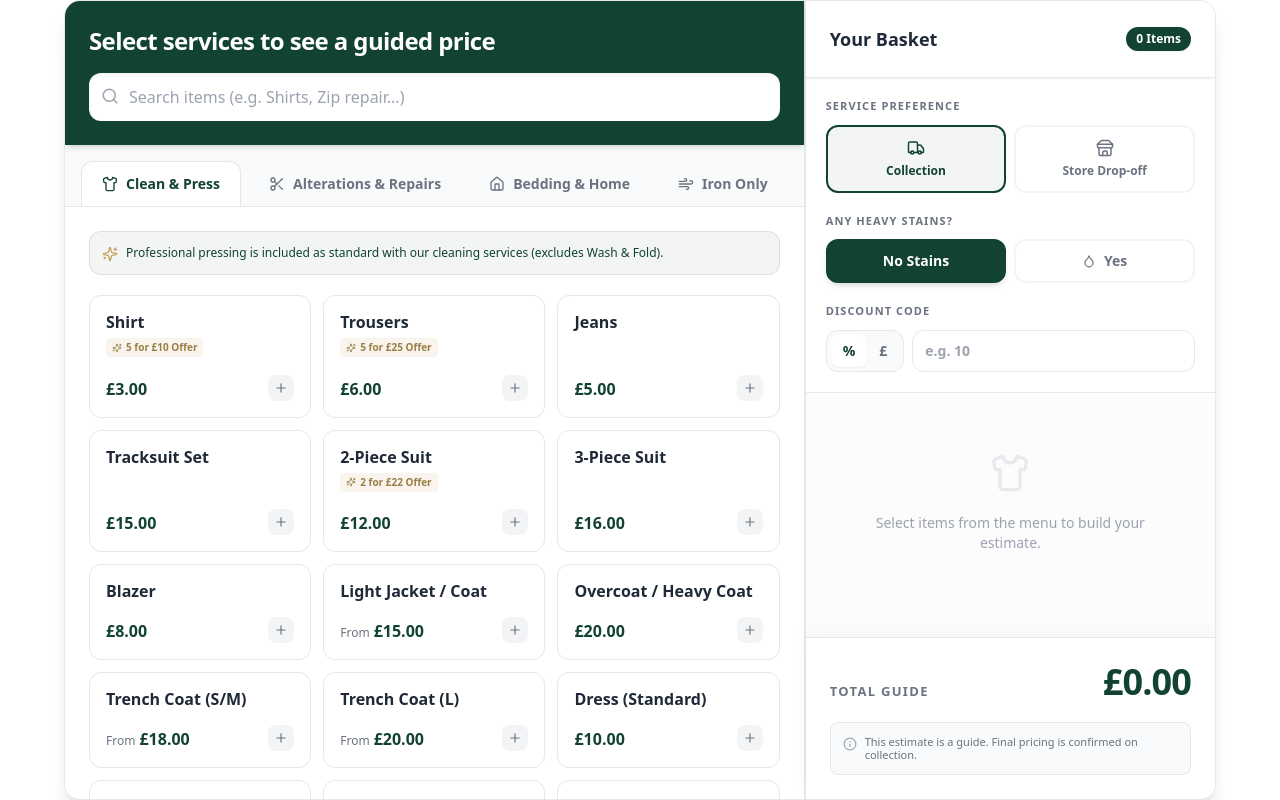
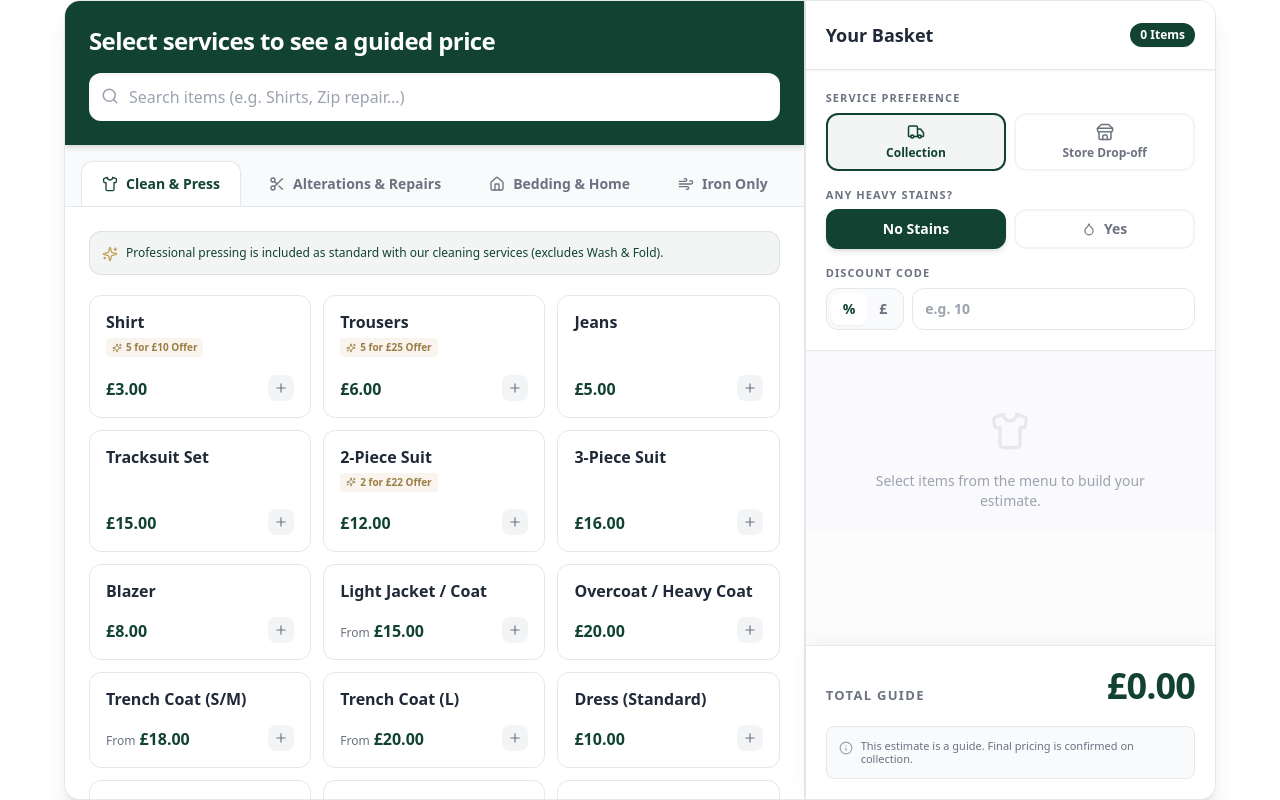
Before and after one commit to asho221/flydry-pricing-2, a React (Create React App) app: page / in a window 1280 px wide. Built offline with nearby package versions, Linux system fonts and the light colour scheme.

Commit message:
Update App.js

```diff
--- a/src/App.js
+++ b/src/App.js
@@ -175,7 +175,7 @@ export default function FlyDryEstimator() {
   const visibleItems = getVisibleItems();
 
   return (
-    <div className="w-full max-w-6xl mx-auto bg-white rounded-2xl shadow-xl border border-gray-200 overflow-hidden flex flex-col md:flex-row font-sans text-gray-800 h-[85vh] min-h-[600px] md:h-[800px]">
+    <div className="w-full max-w-6xl mx-auto bg-white rounded-2xl shadow-xl border border-gray-200 overflow-hidden flex flex-col md:flex-row font-sans text-gray-800 h-[90vh] min-h-[600px] md:h-[800px]">
 
       {/* LEFT PANE: Guided Service Menu */}
       <div className="flex-1 flex flex-col bg-gray-50 border-r border-gray-200">
@@ -284,28 +284,32 @@ export default function FlyDryEstimator() {
       {/* RIGHT PANE: The Live Basket & Options */}
       <div className="w-full md:w-[420px] bg-gray-50/50 flex flex-col border-l border-gray-200">
 
-        <div className="p-6 border-b border-gray-200 bg-white flex justify-between items-center shadow-sm z-10">
+        {/* HEADER (Fixed) */}
+        <div className="p-4 sm:p-5 border-b border-gray-200 bg-white flex justify-between items-center shadow-sm z-10 shrink-0">
           <h3 className="font-bold text-gray-800 text-lg">Your Basket</h3>
           <span className="text-xs font-bold bg-[#114232] text-white px-2.5 py-1 rounded-full shadow-sm">
             {cart.reduce((sum, item) => sum + item.qty, 0)} Items
           </span>
         </div>
 
+        {/* COMBINED SCROLLABLE AREA - Prevents cart items from being squished! */}
+        <div className="flex-1 overflow-y-auto">
+
           {/* Easy Multiple Choice Options */}
-        <div className="p-5 border-b border-gray-200 bg-white space-y-5">
+          <div className="p-4 sm:p-5 border-b border-gray-200 bg-white space-y-4">
             <div>
-            <p className="text-[11px] font-bold text-gray-500 uppercase tracking-widest mb-2.5">Service Preference</p>
+              <p className="text-[11px] font-bold text-gray-500 uppercase tracking-widest mb-1.5">Service Preference</p>
               <div className="flex gap-2">
                 <button
                   onClick={() => setDeliveryMode('pickup')}
-                className={`flex-1 flex flex-col items-center justify-center gap-1.5 py-3 px-2 rounded-xl border-2 transition-all ${deliveryMode === 'pickup' ? 'border-[#114232] bg-[#114232]/5 text-[#114232]' : 'border-gray-100 hover:border-gray-300 text-gray-500'}`}
+                  className={`flex-1 flex flex-col items-center justify-center gap-1 py-2 px-2 rounded-xl border-2 transition-all ${deliveryMode === 'pickup' ? 'border-[#114232] bg-[#114232]/5 text-[#114232]' : 'border-gray-100 hover:border-gray-300 text-gray-500'}`}
                 >
                   <Truck size={18} />
                   <span className="text-xs font-bold">Collection</span>
                 </button>
                 <button
                   onClick={() => setDeliveryMode('store')}
-                className={`flex-1 flex flex-col items-center justify-center gap-1.5 py-3 px-2 rounded-xl border-2 transition-all ${deliveryMode === 'store' ? 'border-[#114232] bg-[#114232]/5 text-[#114232]' : 'border-gray-100 hover:border-gray-300 text-gray-500'}`}
+                  className={`flex-1 flex flex-col items-center justify-center gap-1 py-2 px-2 rounded-xl border-2 transition-all ${deliveryMode === 'store' ? 'border-[#114232] bg-[#114232]/5 text-[#114232]' : 'border-gray-100 hover:border-gray-300 text-gray-500'}`}
                 >
                   <Store size={18} />
                   <span className="text-xs font-bold">Store Drop-off</span>
@@ -314,17 +318,17 @@ export default function FlyDryEstimator() {
             </div>
 
             <div>
-            <p className="text-[11px] font-bold text-gray-500 uppercase tracking-widest mb-2.5">Any Heavy Stains?</p>
+              <p className="text-[11px] font-bold text-gray-500 uppercase tracking-widest mb-1.5">Any Heavy Stains?</p>
               <div className="flex gap-2">
                 <button
                   onClick={() => setHasStains(false)}
-                className={`flex-1 py-2.5 rounded-xl border-2 font-bold text-sm transition-all ${!hasStains ? 'border-[#114232] bg-[#114232] text-white shadow-md' : 'border-gray-100 hover:border-gray-300 text-gray-500'}`}
+                  className={`flex-1 py-2 rounded-xl border-2 font-bold text-sm transition-all ${!hasStains ? 'border-[#114232] bg-[#114232] text-white shadow-md' : 'border-gray-100 hover:border-gray-300 text-gray-500'}`}
                 >
                   No Stains
                 </button>
                 <button
                   onClick={() => setHasStains(true)}
-                className={`flex-1 flex items-center justify-center gap-2 py-2.5 rounded-xl border-2 font-bold text-sm transition-all ${hasStains ? 'border-[#C5A059] bg-[#C5A059]/10 text-[#9b7e46]' : 'border-gray-100 hover:border-gray-300 text-gray-500'}`}
+                  className={`flex-1 flex items-center justify-center gap-2 py-2 rounded-xl border-2 font-bold text-sm transition-all ${hasStains ? 'border-[#C5A059] bg-[#C5A059]/10 text-[#9b7e46]' : 'border-gray-100 hover:border-gray-300 text-gray-500'}`}
                 >
                   <Droplet size={14} /> Yes
                 </button>
@@ -332,7 +336,7 @@ export default function FlyDryEstimator() {
             </div>
 
             <div>
-            <p className="text-[11px] font-bold text-gray-500 uppercase tracking-widest mb-2.5">Discount Code</p>
+              <p className="text-[11px] font-bold text-gray-500 uppercase tracking-widest mb-1.5">Discount Code</p>
               <div className="flex gap-2">
                 <div className="flex bg-gray-50 rounded-xl p-1 border border-gray-200">
                   <button
@@ -357,7 +361,7 @@ export default function FlyDryEstimator() {
           </div>
 
           {/* Cart Items */}
-        <div className="flex-1 p-5 overflow-y-auto">
+          <div className="p-4 sm:p-5 bg-gray-50/50">
             {cart.length === 0 ? (
               <div className="text-center text-gray-400 mt-10 flex flex-col items-center gap-3">
                 <Shirt size={40} className="opacity-20 mb-2" />
@@ -384,10 +388,6 @@ export default function FlyDryEstimator() {
 
                   return (
                     <div key={item.id} className="group border border-gray-200 bg-white rounded-xl p-3 shadow-sm hover:border-[#C5A059] transition-colors relative overflow-hidden">
-
-                    {/* Category Color Bar */}
-                    <div className={`absolute left-0 top-0 bottom-0 w-1 ${isRepair ? 'bg-[#C5A059]' : isHome ? 'bg-blue-400' : isIroning ? 'bg-purple-400' : 'bg-[#114232]'}`}></div>
-
                     <div className="flex justify-between items-start mb-3 pl-2">
                       <div>
                         {isRepair && <span className="text-[9px] font-bold text-[#C5A059] uppercase tracking-wider block mb-0.5">Alteration</span>}
@@ -426,9 +426,10 @@ export default function FlyDryEstimator() {
             </div>
           )}
           </div>
+        </div>
 
-        {/* Total & Disclaimer */}
-        <div className="p-6 bg-white border-t border-gray-200 shadow-[0_-4px_20px_rgba(0,0,0,0.04)] z-10">
+        {/* Total & Disclaimer (Fixed at Bottom) */}
+        <div className="p-4 sm:p-5 bg-white border-t border-gray-200 shadow-[0_-4px_20px_rgba(0,0,0,0.04)] z-10 shrink-0">
 
           {/* Free Delivery Upsell Prompt */}
           {cart.length > 0 && deliveryMode === 'pickup' && totals.subtotal < 50 && (
```
Lines whose indentation alone changed are shown as unchanged.
